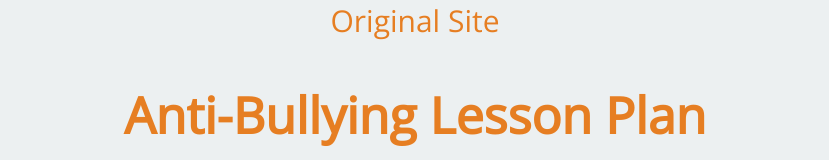
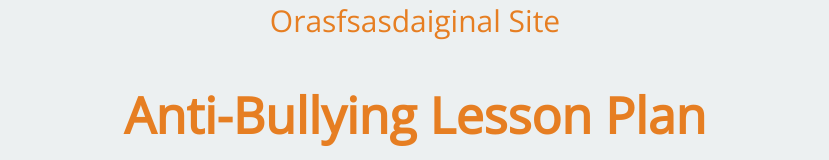
Before and after one commit to iamcoollego/antibullying, a plain HTML site: page lesson.html in a window 1280 px wide. Shown: the top 160 px of the page, without its empty margins (225-1054 px from the left). Drawn offline with nearby package versions, Linux system fonts and the light colour scheme.

Commit message:
testing of changes

```diff
--- a/lesson.html
+++ b/lesson.html
@@ -5,7 +5,7 @@
     </head>
 
     <body>
-         <a href="index.html">Original Site </a>
+         <a href="index.html">Orasfsasdaiginal Site </a>
          <h1>Anti-Bullying Lesson Plan</h1>
         <p>1. Read information from the site to the students. If they want to follow along, they can do so by going to the site.</p>
         <p>2. Have them discuss what cyberbullying is, in groups of two. Also have them discuss how to recognize and respond.</p>
```
